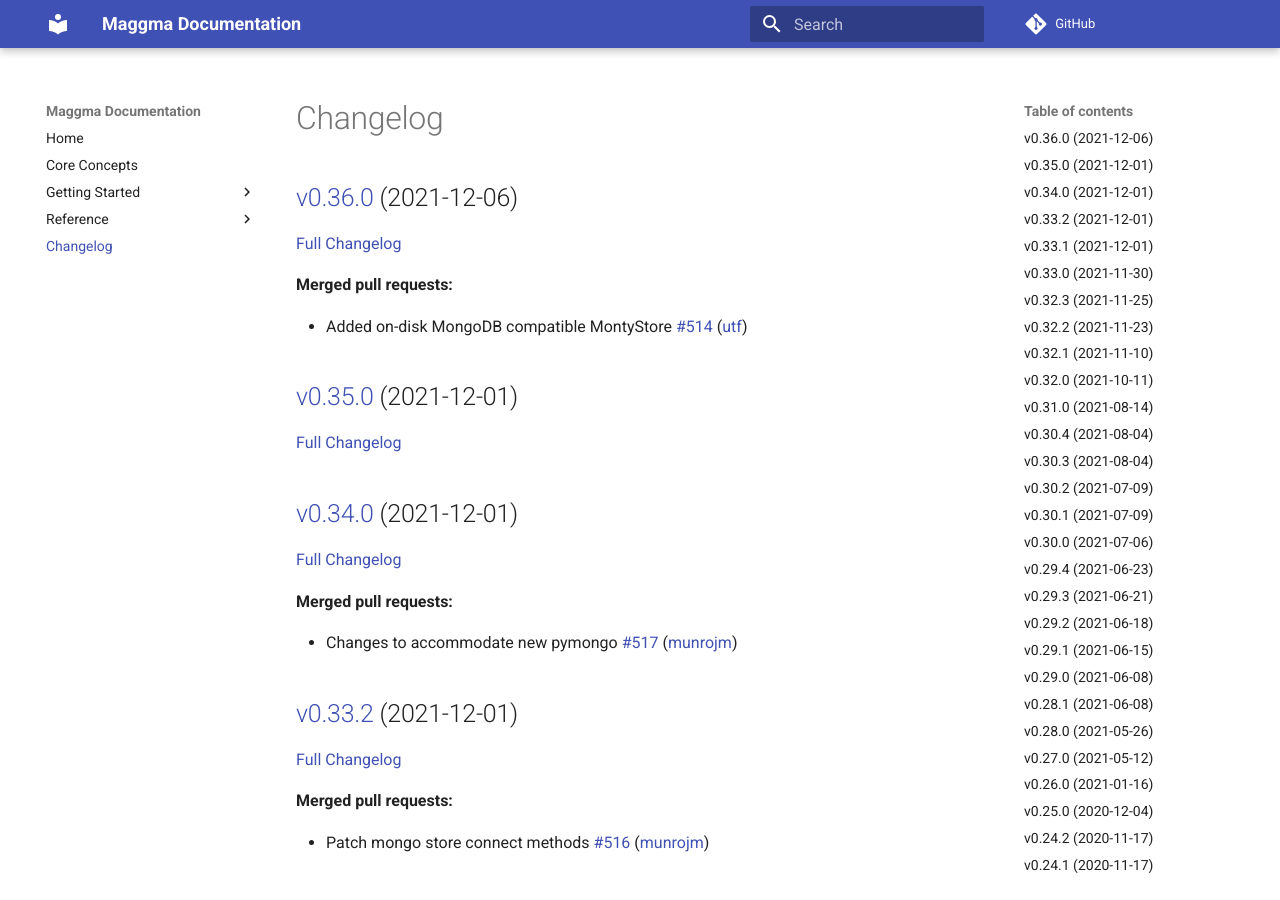
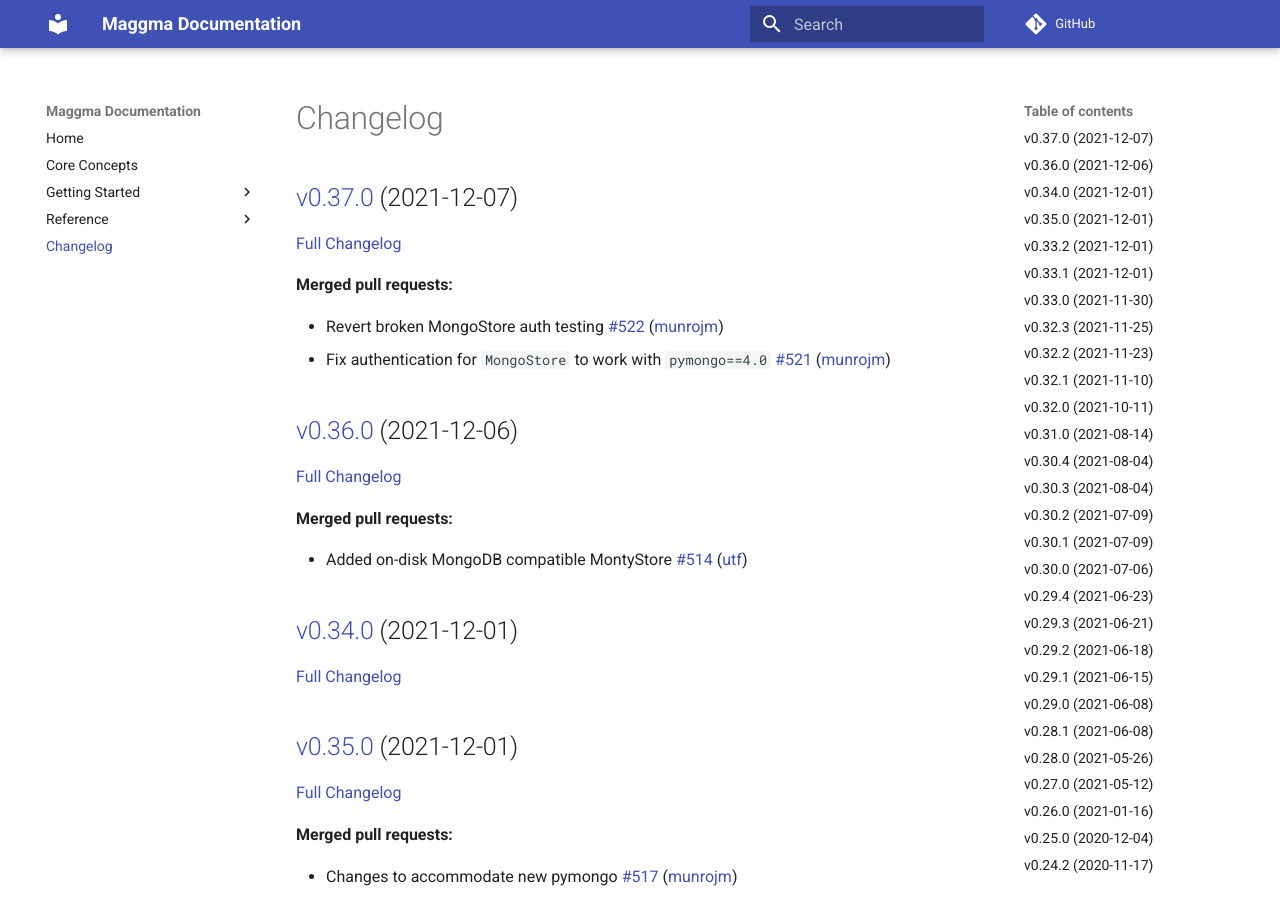
Before and after one commit to materialsproject/maggma, an MkDocs documentation site: the page built from docs/CHANGELOG.md, in a window 1280 px wide and 900 px high. Built offline with MkDocs 1.6.1 and Material for MkDocs 9.7.7, drawn with Linux system fonts in a browser that asks for light colours; comment, search, counter and statistics services are not loaded.

Commit message:
Updated CHANGELOG.md

```diff
--- a/docs/CHANGELOG.md
+++ b/docs/CHANGELOG.md
@@ -1,20 +1,29 @@
 # Changelog
+
+## [v0.37.0](https://github.com/materialsproject/maggma/tree/v0.37.0) (2021-12-07)
+
+[Full Changelog](https://github.com/materialsproject/maggma/compare/v0.36.0...v0.37.0)
+
+**Merged pull requests:**
+
+- Revert broken MongoStore auth testing [\#522](https://github.com/materialsproject/maggma/pull/522) ([munrojm](https://github.com/munrojm))
+- Fix authentication for `MongoStore` to work with `pymongo==4.0` [\#521](https://github.com/materialsproject/maggma/pull/521) ([munrojm](https://github.com/munrojm))
 
 ## [v0.36.0](https://github.com/materialsproject/maggma/tree/v0.36.0) (2021-12-06)
 
-[Full Changelog](https://github.com/materialsproject/maggma/compare/v0.35.0...v0.36.0)
+[Full Changelog](https://github.com/materialsproject/maggma/compare/v0.34.0...v0.36.0)
 
 **Merged pull requests:**
 
 - Added on-disk MongoDB compatible MontyStore [\#514](https://github.com/materialsproject/maggma/pull/514) ([utf](https://github.com/utf))
 
+## [v0.34.0](https://github.com/materialsproject/maggma/tree/v0.34.0) (2021-12-01)
+
+[Full Changelog](https://github.com/materialsproject/maggma/compare/v0.35.0...v0.34.0)
+
 ## [v0.35.0](https://github.com/materialsproject/maggma/tree/v0.35.0) (2021-12-01)
 
-[Full Changelog](https://github.com/materialsproject/maggma/compare/v0.34.0...v0.35.0)
-
-## [v0.34.0](https://github.com/materialsproject/maggma/tree/v0.34.0) (2021-12-01)
-
-[Full Changelog](https://github.com/materialsproject/maggma/compare/v0.33.2...v0.34.0)
+[Full Changelog](https://github.com/materialsproject/maggma/compare/v0.33.2...v0.35.0)
 
 **Merged pull requests:**
 
```
